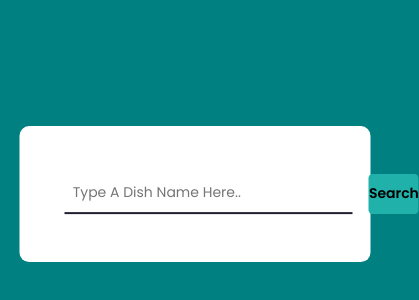
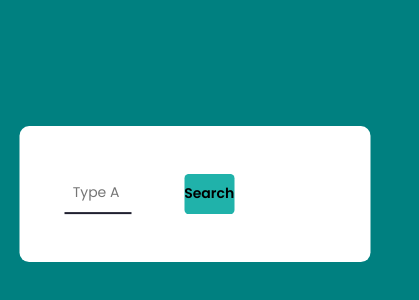
Before and after one commit to hamzafarooq360/Recipe-App, a website: page index.html in a window 390 px wide. Shown: the part 228-528 px from the top of the page, 419 px wide, since content can reach past the window. Drawn offline with Linux system fonts and the light colour scheme.

Commit message:
search input

```diff
--- a/style.css
+++ b/style.css
@@ -141,7 +141,10 @@ h3 {
 @media screen and (max-width: 600px) {
   .search-container {
     font-size: 14px;
-    width: auto;
+    width: 65%;
+  }
+  .search-container input {
+    width: 65%
   }
   #show-recipe {
     margin-bottom: 2em;
```
